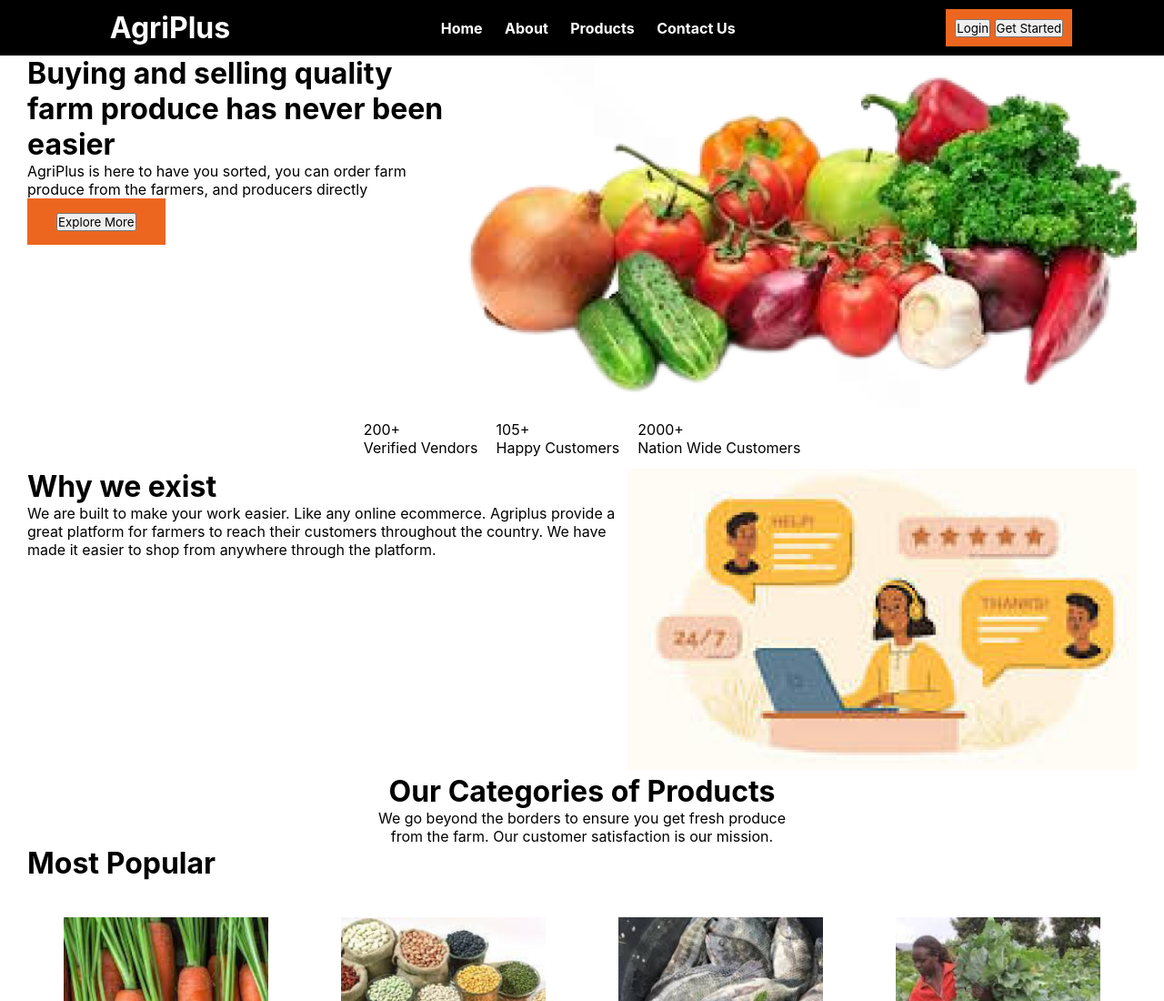
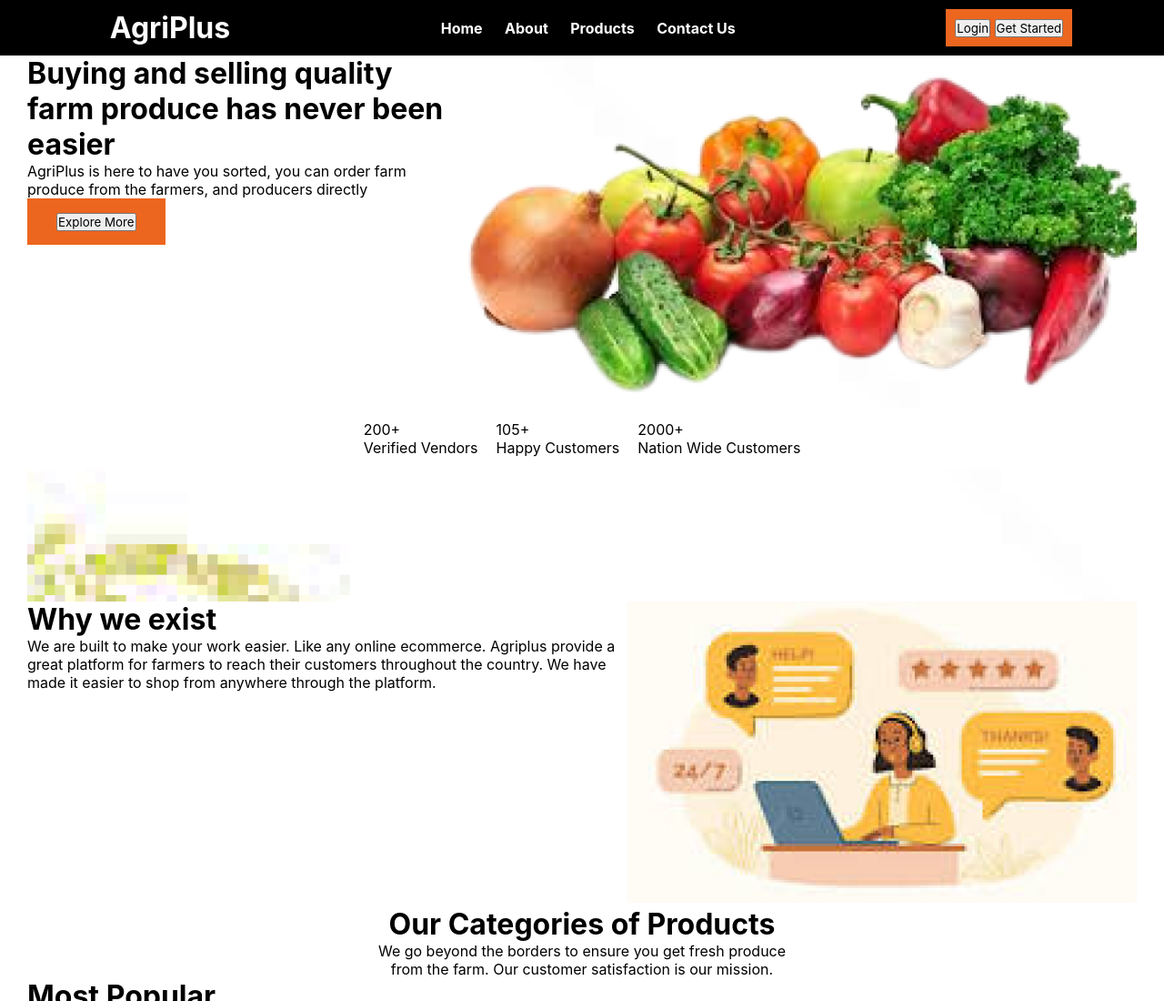
Before and after one commit to Faith-Muchiri/AgriPlus_Website, a plain HTML site: page index.html in a window 1280 px wide. Shown: the top 1100 px of the page at 91% size. Drawn offline with Linux system fonts and the light colour scheme.

Commit message:
edit the background image

```diff
--- a/assets/css/index.css
+++ b/assets/css/index.css
@@ -73,7 +73,10 @@ img {
 .main{
   width: 100%;
   height: auto;
-  background-image: url("/assets/images/image 1 (1).png");
+  background-image:  url("/assets/images/image 1 (1).png");
+  background-repeat: no-repeat;
+  background-attachment: fixed;
+  height: 600px;
 }
 
 .container{
```
